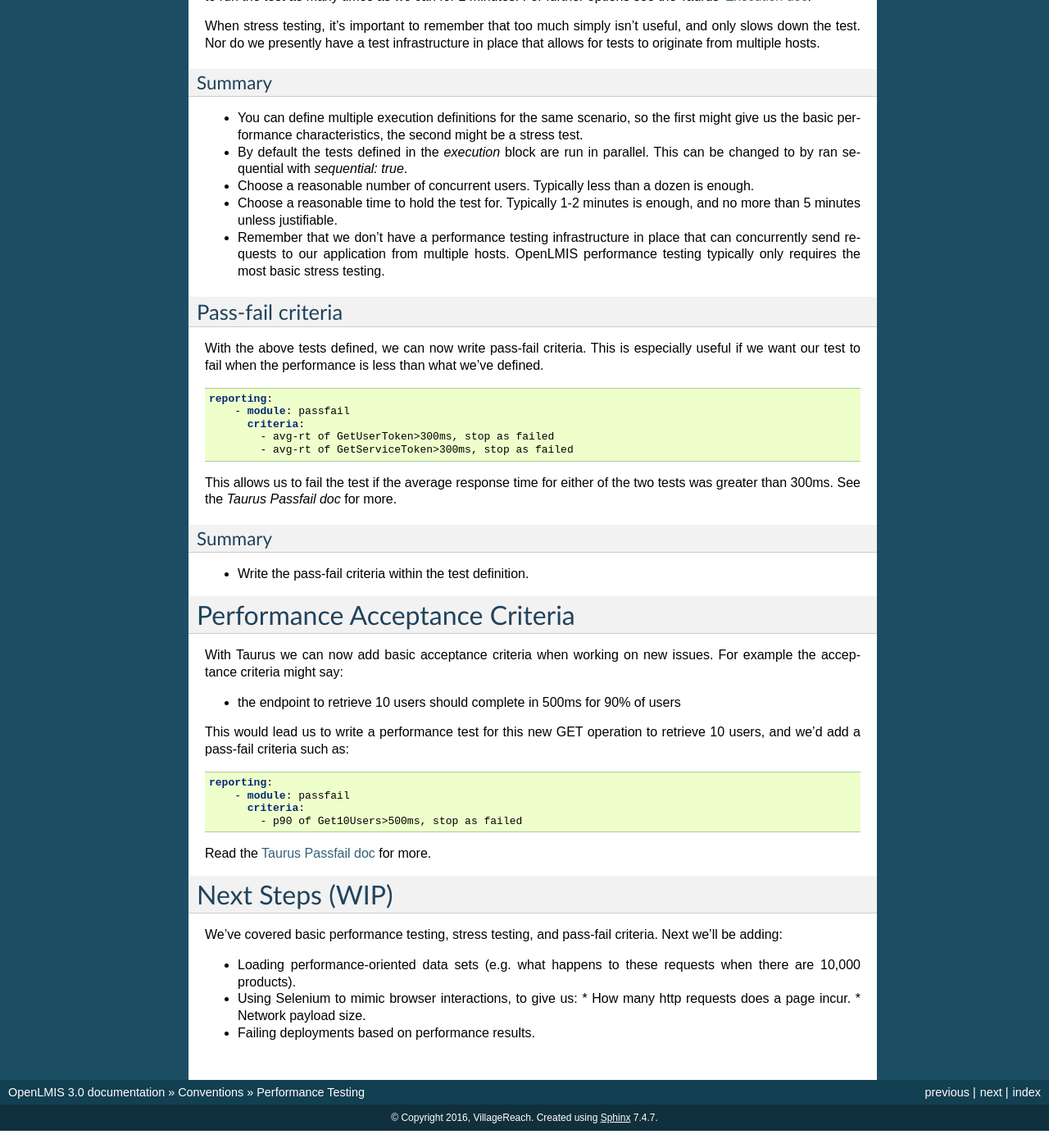
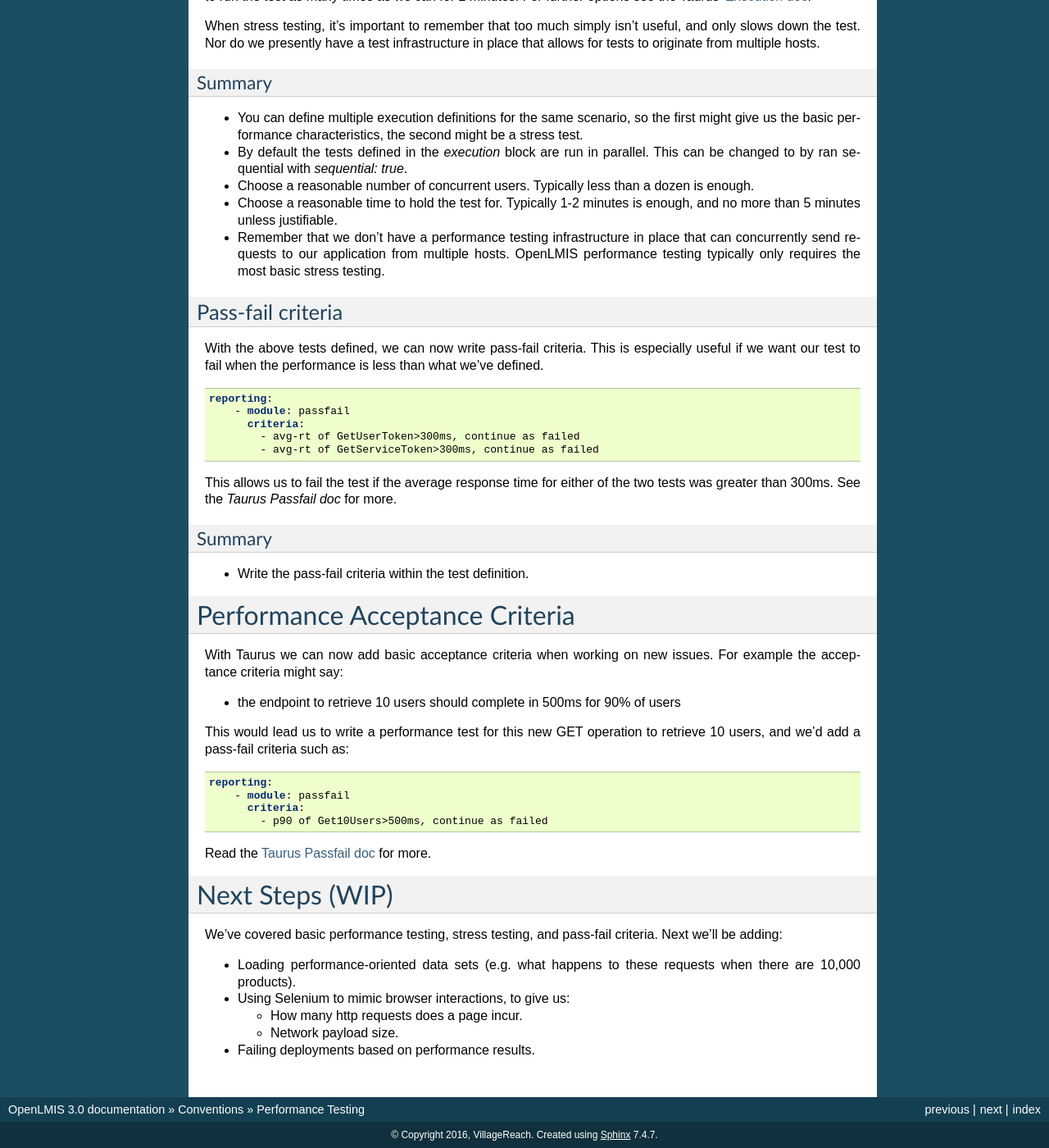
Before and after one commit to OpenLMIS/openlmis-ref-distro, a Sphinx documentation site: the page built from docs/source/conventions/performance.rst, in a window 1280 px wide and 1400 px high, scrolled down 4535 px. Shown: the whole window at 82% size. Built offline with Sphinx 7.4.7, drawn with Linux system fonts in a browser that asks for light colours; pages that are not in the unit, such as notebooks, are missing from menus; before the commit the page ends 5914 px from its top, so only the background shows below that.

Commit message:
OLMIS-2812, update passfail criteria examples to use continue
using stop is misleading, as the criteria won't be evaluated until after the test is ran.

```diff
--- a/docs/source/conventions/performance.rst
+++ b/docs/source/conventions/performance.rst
@@ -327,8 +327,8 @@ what we've defined.
   reporting:
       - module: passfail
         criteria:
-          - avg-rt of GetUserToken>300ms, stop as failed
-          - avg-rt of GetServiceToken>300ms, stop as failed
+          - avg-rt of GetUserToken>300ms, continue as failed
+          - avg-rt of GetServiceToken>300ms, continue as failed
 
 This allows us to fail the test if the average response time for either of the
 two tests was greater than 300ms.  See the `Taurus Passfail doc` for more.
@@ -355,7 +355,7 @@ retrieve 10 users, and we'd add a pass-fail criteria such as:
   reporting:
       - module: passfail
         criteria:
-          - p90 of Get10Users>500ms, stop as failed
+          - p90 of Get10Users>500ms, continue as failed
 
 Read the `Taurus Passfail doc`_ for more.
 
@@ -370,6 +370,7 @@ Next we'll be adding:
   when there are 10,000 products).
 
 * Using Selenium to mimic browser interactions, to give us:
+
   * How many http requests does a page incur.
   * Network payload size.
 
```
